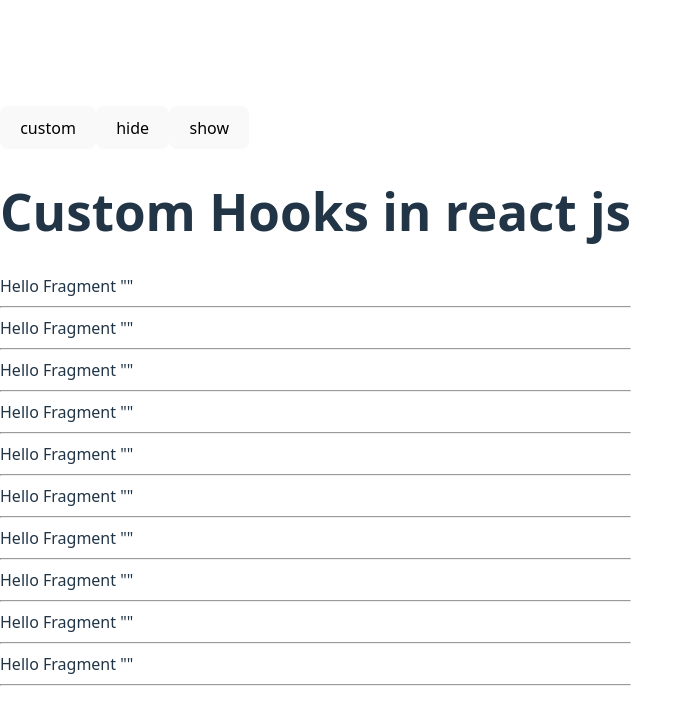
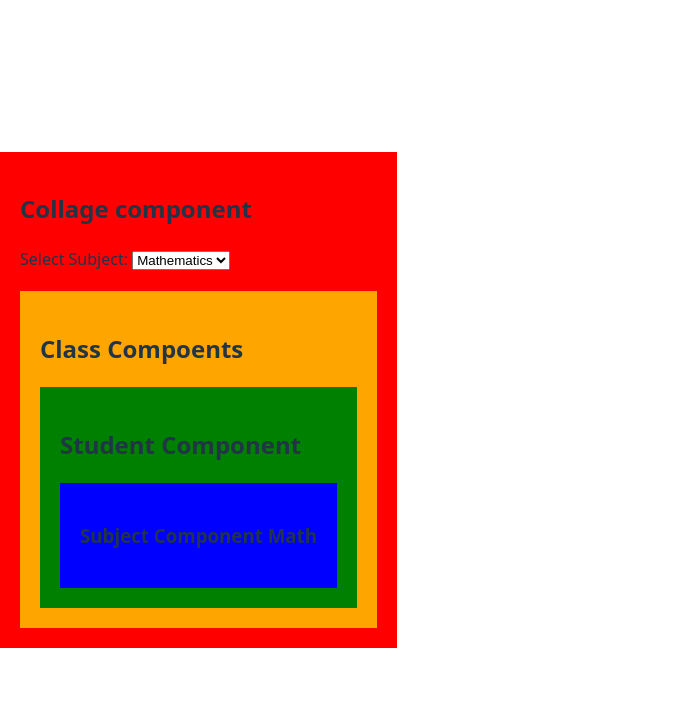
Before and after one commit to Shivam-kumar1287/React-Vite-19, a React (Vite) app in the folder my-app/: page / in a window 1280 px wide. Shown: the top 724 px of the page, without its empty margins (0-694 px from the left). Built offline with nearby package versions, Linux system fonts and the light colour scheme.

Commit message:
src/API/

```diff
--- /dev/null
+++ b/my-app/src/API/ClassComponent.jsx
@@ -0,0 +1,11 @@
+import Student from "./Student";
+
+function ClassComponent(){
+    return(
+        <div style={{backgroundColor:'orange',padding:20}}>
+         <h2>Class Compoents</h2>
+         <Student />
+        </div>
+    )
+}
+export default ClassComponent;
--- /dev/null
+++ b/my-app/src/API/Collage.jsx
@@ -0,0 +1,32 @@
+import ClassComponent from "./ClassComponent";
+import { useState } from "react";
+import ContextData from "./ContextData";
+
+function Collage() {
+  const [selectedSubject, setSelectedSubject] = useState("Math");
+
+  return (
+    <div style={{ backgroundColor: "red", padding: 20 }}>
+      <h2>Collage component</h2>
+
+      <div style={{ marginBottom: 20 }}>
+        <label>Select Subject: </label>
+        <select
+          value={selectedSubject}
+          onChange={(e) => setSelectedSubject(e.target.value)}
+        >
+          <option value="Math">Mathematics</option>
+          <option value="Science">Science</option>
+          <option value="History">History</option>
+          <option value="English">English</option>
+        </select>
+      </div>
+
+      <ContextData.Provider value={selectedSubject}>
+        <ClassComponent />
+      </ContextData.Provider>
+    </div>
+  );
+}
+
+export default Collage;
--- /dev/null
+++ b/my-app/src/API/ContextData.jsx
@@ -0,0 +1,5 @@
+import { createContext } from "react";
+
+const ContextData = createContext("Math"); // Default value
+
+export default ContextData;
--- /dev/null
+++ b/my-app/src/API/Student.jsx
@@ -0,0 +1,10 @@
+    import Subject  from './Subject';
+    function Student(){
+        return (
+            <div style={{backgroundColor:'green',padding:20}}>
+                <h2>Student Component</h2>
+                <Subject />
+            </div>
+        )
+    }
+    export default Student;
--- /dev/null
+++ b/my-app/src/API/Subject.jsx
@@ -0,0 +1,11 @@
+import { useContext } from "react";
+import ContextData from './ContextData';
+function Subject(){
+    const sub=useContext(ContextData)
+    return (
+        <div style={{backgroundColor:'blue',padding:20}}>
+            <h3>Subject Component {sub}</h3>
+        </div>
+    )
+}
+export default Subject;
--- a/my-app/src/App.jsx
+++ b/my-app/src/App.jsx
@@ -1,18 +1,9 @@
-import Custom1 from "./Hooks/Custom1";
+import Collage from "./API/Collage";
 
 function App(){
     return (
         <>
-        <Custom1 />
-        <div>
-            <Data />
-            <Data />
-  <Data />
-            <Data />  <Data />
-            <Data />  <Data />
-            <Data />  <Data />
-            <Data />
-        </div>
+        <Collage />
         </>
     )
 }
```
